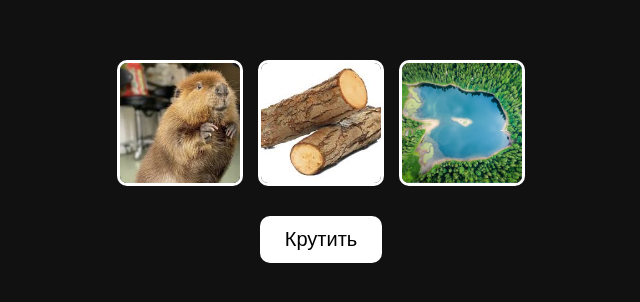
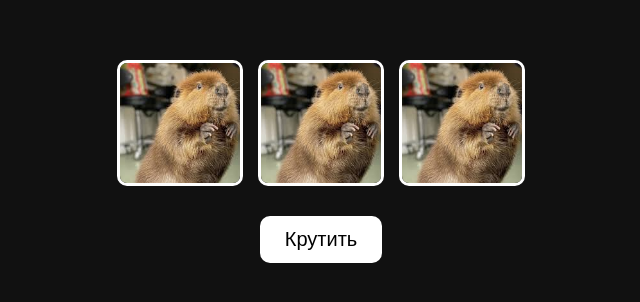
Before and after one commit to d0n0ts1lly/bobritobandito, a plain HTML site: page index.html in a window 1280 px wide. Shown: the part 244-546 px from the top of the page, without its empty margins (319-959 px from the left). Drawn offline with Linux system fonts and the light colour scheme.

Commit message:
index.html

```diff
--- a/index.html
+++ b/index.html
@@ -2,15 +2,16 @@
 <html lang="ru">
 <head>
   <meta charset="UTF-8">
-  <title>Слот-машина</title>
+  <meta name="viewport" content="width=device-width, initial-scale=1.0">
+  <title>Бобр казино</title>
   <link rel="stylesheet" href="style.css">
 </head>
 <body>
   <div class="slot-machine">
     <div class="reels" id="reels">
       <img class="reel" src="img1.jpeg" alt="1">
-      <img class="reel" src="img2.jpeg" alt="2">
-      <img class="reel" src="img3.jpeg" alt="3">
+      <img class="reel" src="img1.jpeg" alt="2">
+      <img class="reel" src="img1.jpeg" alt="3">
     </div>
     <button onclick="spin()">Крутить</button>
     <div id="result" class="result-text"></div>
```
